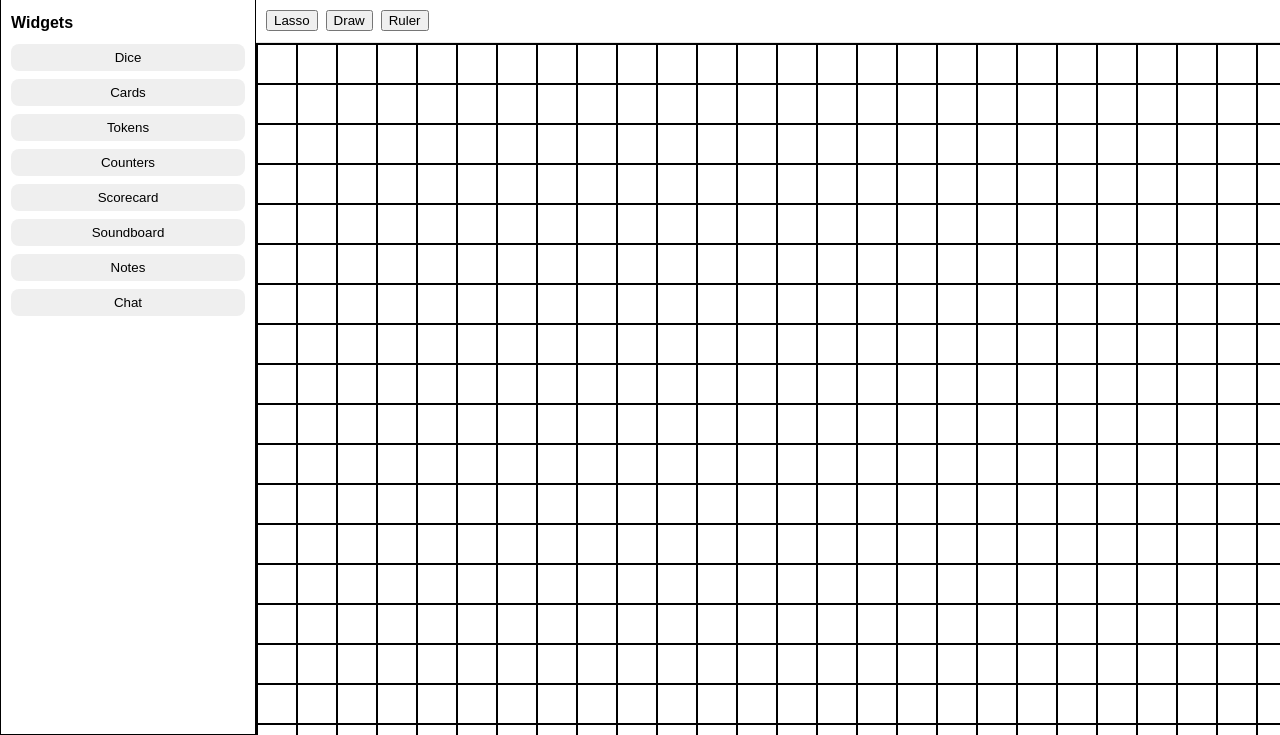
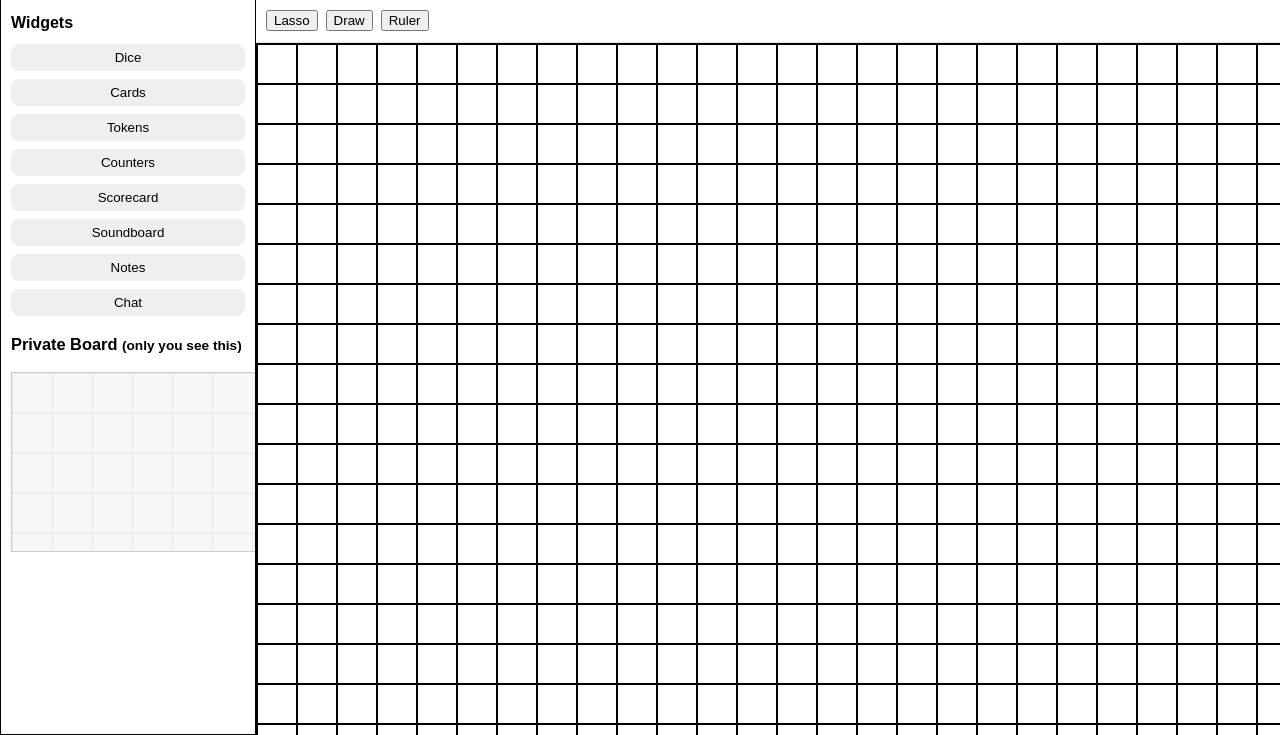
Before and after one commit to IanBlancas/Virtual-Table-Top, a Django app: page /board/ in a window 1280 px wide. Shown: the part 65-800 px from the top of the page. Run offline with Django 5.2, Linux system fonts and the light colour scheme; a user stored in the database is signed in.

Commit message:
Added basic private board
Only token and notes have private board usage

```diff
--- /dev/null
+++ b/board/static/board/widgets/privateBoard.js
@@ -0,0 +1,265 @@
+// Simple per-user private board (ephemeral in-memory)
+(function(){
+  const PrivateBoard = {
+    container: null,
+    boardEl: null,
+    contentEl: null, // inner content that is transformed for pan/zoom
+    scale: 1,
+    panX: 0,
+    panY: 0,
+    init(opts = {}){
+      this.container = document.querySelector(opts.container || '#private-panel');
+      this.boardEl = this.container && this.container.querySelector('#private-board');
+      if (!this.container || !this.boardEl) return;
+      // ensure an inner content layer we can transform for pan/zoom
+      let c = this.boardEl.querySelector('.private-content');
+      if (!c) {
+        c = document.createElement('div');
+        c.className = 'private-content';
+        c.style.position = 'relative';
+        c.style.width = '100%';
+        c.style.height = '100%';
+        c.style.transformOrigin = '0 0';
+        // transfer existing children (none on first init)
+        while (this.boardEl.firstChild) c.appendChild(this.boardEl.firstChild);
+        this.boardEl.appendChild(c);
+      }
+      this.contentEl = c;
+      this._attachControls();
+      this._attachPanZoom();
+      this._attachSelection();
+    },
+
+    _attachControls(){
+      const addNote = this.container.querySelector('#private-add-note');
+      const addToken = this.container.querySelector('#private-add-token');
+
+      // apply grid styling to private board
+      const GRID = window.CELL || 40;
+      this.boardEl.style.backgroundImage = `linear-gradient(#e9e9e9 1px, transparent 1px), linear-gradient(90deg, #e9e9e9 1px, transparent 1px)`;
+      this.boardEl.style.backgroundSize = `${GRID}px ${GRID}px, ${GRID}px ${GRID}px`;
+
+      addNote?.addEventListener('click', () => this._createNote());
+      addToken?.addEventListener('click', () => this._createToken());
+    },
+
+    _createNote(text = ''){
+      if (window.Widget && typeof Widget.create === 'function') {
+        try {
+          const el = Widget.create('notes', 10, 10, { text }, this.contentEl);
+          return el;
+        } catch (e) {
+          console.warn('Widget.create(notes) failed, falling back to builtin note', e);
+        }
+      }
+      const el = document.createElement('div');
+      el.className = 'private-widget private-note';
+      el.style.left = '10px';
+      el.style.top  = '10px';
+      el.style.width = '220px';
+      el.style.height = '140px';
+      el.innerHTML = `
+        <div class="phdr">📝 Private Note <button class="pclose">&times;</button></div>
+        <div class="pbody"><textarea class="ptext">${text}</textarea></div>
+      `;
+      this.contentEl.appendChild(el);
+      el.querySelector('.pclose').addEventListener('click', () => el.remove());
+      this._makeDraggable(el);
+      return el;
+    },
+
+    _createToken(label='Token'){
+      if (window.Widget && typeof Widget.create === 'function' && Widget.builders?.token) {
+        try {
+          const el = Widget.create('token', 10, 10, { label }, this.contentEl);
+          return el;
+        } catch (e) {
+          console.warn('Widget.create(token) failed, falling back to builtin token', e);
+        }
+      }
+      const el = document.createElement('div');
+      el.className = 'private-widget private-token';
+      el.style.left = '10px';
+      el.style.top  = '10px';
+      el.style.width = '48px';
+      el.style.height = '48px';
+      el.textContent = label;
+      this.contentEl.appendChild(el);
+      this._makeDraggable(el);
+      return el;
+    },
+
+    _makeDraggable(el){
+      let dragging = false;
+      let start = {x:0,y:0}, orig = {x:0,y:0};
+      const hdr = el.querySelector('.phdr') || el;
+      hdr.style.cursor = 'move';
+      const GRID = window.CELL || 40;
+      hdr.addEventListener('pointerdown', (e)=>{
+        // multi-drag support: if this element is selected, drag all selected
+        const isSelected = el.classList.contains('selected');
+        dragging = true;
+        start.x = e.clientX; start.y = e.clientY;
+        orig.x = parseFloat(el.style.left)||0; orig.y = parseFloat(el.style.top)||0;
+        // capture start positions for multi-drag
+        if (isSelected) {
+          const sel = Array.from(this.contentEl.querySelectorAll('.private-widget.selected'));
+          this._multiDragInfo = sel.map(n => ({ el: n, sx: parseFloat(n.style.left)||0, sy: parseFloat(n.style.top)||0 }));
+        } else {
+          this._multiDragInfo = [{ el, sx: orig.x, sy: orig.y }];
+          // make this the only selected
+          this.contentEl.querySelectorAll('.private-widget.selected').forEach(n => n.classList.remove('selected'));
+          el.classList.add('selected');
+        }
+        hdr.setPointerCapture(e.pointerId);
+      });
+      window.addEventListener('pointermove', (e)=>{
+        if (!dragging) return;
+        const dx = (e.clientX - start.x) / (this.scale || 1), dy = (e.clientY - start.y) / (this.scale || 1);
+        // move all selected according to multiDragInfo
+        for (const info of (this._multiDragInfo || [])){
+          info.el.style.left = (info.sx + dx) + 'px';
+          info.el.style.top  = (info.sy + dy) + 'px';
+        }
+      });
+      window.addEventListener('pointerup', (e)=>{
+        if (!dragging) return;
+        dragging = false;
+        // snap all moved items
+        for (const info of (this._multiDragInfo || [])){
+          const left = parseFloat(info.el.style.left) || 0;
+          const top  = parseFloat(info.el.style.top)  || 0;
+          info.el.style.left = Math.round(left / GRID) * GRID + 'px';
+          info.el.style.top  = Math.round(top  / GRID) * GRID + 'px';
+        }
+        this._multiDragInfo = null;
+      });
+    },
+
+    getState(){
+      const items = [];
+      const nodes = Array.from(this.contentEl.querySelectorAll('.private-widget'));
+      for (const n of nodes){
+        if (n.classList.contains('private-note')){
+          items.push({ kind: 'note', x: parseFloat(n.style.left)||0, y: parseFloat(n.style.top)||0, w: parseFloat(n.style.width)||0, h: parseFloat(n.style.height)||0, text: n.querySelector('.ptext')?.value || '' });
+        } else if (n.classList.contains('private-token')){
+          items.push({ kind: 'token', x: parseFloat(n.style.left)||0, y: parseFloat(n.style.top)||0, label: n.textContent || '' });
+        }
+      }
+      return { version: 1, items };
+    },
+
+    applyState(state){
+      this.contentEl.innerHTML = '';
+      (state?.items || []).forEach(it=>{
+        if (it.kind === 'note') this._createNote(it.text || '');
+        if (it.kind === 'token') this._createToken(it.label || 'Token');
+      });
+    },
+
+    // import/export removed — private board is strictly per-user and not shared
+
+    // ----- Pan / zoom for private board -----
+    _attachPanZoom(){
+      const el = this.boardEl;
+      el.addEventListener('wheel', (ev)=>{
+        // ctrl+wheel for zoom
+        if (!ev.ctrlKey) return;
+        ev.preventDefault();
+        const rect = el.getBoundingClientRect();
+        const cx = ev.clientX - rect.left;
+        const cy = ev.clientY - rect.top;
+        const oldScale = this.scale || 1;
+        const delta = -ev.deltaY * 0.0015;
+        const newScale = Math.min(3, Math.max(0.3, oldScale * (1 + delta)));
+        // adjust pan so the point under cursor stays fixed
+        this.panX = (this.panX - cx) * (newScale / oldScale) + cx;
+        this.panY = (this.panY - cy) * (newScale / oldScale) + cy;
+        this.scale = newScale;
+        this._applyTransform();
+      }, { passive: false });
+
+      // middle-button pan
+      let panning = false, start = {x:0,y:0}, base = {x:0,y:0};
+      el.addEventListener('pointerdown', (e)=>{
+        if (e.button !== 1) return;
+        panning = true; start.x = e.clientX; start.y = e.clientY; base.x = this.panX; base.y = this.panY;
+        el.setPointerCapture?.(e.pointerId);
+      });
+      window.addEventListener('pointermove', (e)=>{
+        if (!panning) return;
+        this.panX = base.x + (e.clientX - start.x);
+        this.panY = base.y + (e.clientY - start.y);
+        this._applyTransform();
+      });
+      window.addEventListener('pointerup', (e)=>{ panning = false; });
+    },
+
+    _applyTransform(){
+      if (!this.contentEl) return;
+      this.contentEl.style.transform = `translate(${this.panX}px, ${this.panY}px) scale(${this.scale})`;
+    },
+
+    // ----- Selection (lasso) inside private board -----
+    _attachSelection(){
+      const board = this.boardEl;
+      let selecting = false;
+      let selBox = null;
+      let start = {x:0,y:0};
+      board.addEventListener('pointerdown', (e)=>{
+        // only start selection when clicking on empty board area (not on a widget)
+        if (e.target !== board) return;
+        selecting = true;
+        const rect = board.getBoundingClientRect();
+        start.x = e.clientX - rect.left;
+        start.y = e.clientY - rect.top;
+        selBox = document.createElement('div');
+        selBox.className = 'private-selection-box';
+        selBox.style.position = 'absolute';
+        selBox.style.left = start.x + 'px';
+        selBox.style.top  = start.y + 'px';
+        selBox.style.width = '0px';
+        selBox.style.height = '0px';
+        selBox.style.border = '1px dashed #666';
+        selBox.style.background = 'rgba(100,150,255,0.08)';
+        board.appendChild(selBox);
+      });
+      window.addEventListener('pointermove', (e)=>{
+        if (!selecting || !selBox) return;
+        const rect = board.getBoundingClientRect();
+        const curX = e.clientX - rect.left;
+        const curY = e.clientY - rect.top;
+        const left = Math.min(start.x, curX), top = Math.min(start.y, curY);
+        selBox.style.left = left + 'px'; selBox.style.top = top + 'px';
+        selBox.style.width = Math.abs(curX - start.x) + 'px'; selBox.style.height = Math.abs(curY - start.y) + 'px';
+      });
+      window.addEventListener('pointerup', (e)=>{
+        if (!selecting) return;
+        selecting = false;
+        if (!selBox) return;
+        // compute selection rect in board coordinates
+        const sRect = selBox.getBoundingClientRect();
+        const bRect = board.getBoundingClientRect();
+        const sel = {
+          left: sRect.left - bRect.left,
+          top:  sRect.top  - bRect.top,
+          right: sRect.right - bRect.left,
+          bottom: sRect.bottom - bRect.top
+        };
+        // select widgets whose center falls within selection rect
+        const widgets = Array.from(this.contentEl.querySelectorAll('.private-widget'));
+        widgets.forEach(w => {
+          const wr = w.getBoundingClientRect();
+          // translate to board coords
+          const cx = (wr.left + wr.right)/2 - bRect.left;
+          const cy = (wr.top  + wr.bottom)/2 - bRect.top;
+          const inside = cx >= sel.left && cx <= sel.right && cy >= sel.top && cy <= sel.bottom;
+          w.classList.toggle('selected', inside);
+        });
+        selBox.remove(); selBox = null;
+      });
+    }
+  };
+
+  window.PrivateBoard = PrivateBoard;
+})();
--- a/board/templates/board/layout.html
+++ b/board/templates/board/layout.html
@@ -100,6 +100,16 @@
       <button id="addNotesWidget">Notes</button>
       <button id="chatBtn">Chat</button>
     </div>
+
+    <div id="private-panel" class="private-panel">
+      <h3>Private Board <small>(only you see this)</small></h3>
+      <div class="private-controls">
+        <!-- Controls removed: creation via main widget buttons (choose Private when spawning) -->
+      </div>
+      <div id="private-board" class="private-board" style="position:relative; width:260px; height:180px; border:1px solid #ccc; background:#f7f7f7; overflow:auto; padding:6px;">
+        <!-- Private widgets will be placed here; they are not included in shared board state -->
+      </div>
+    </div>
     </aside>
 
     <main class="mainBoard">
@@ -116,6 +126,13 @@
   </div>
 
 <script src="{% static 'board/widgets/drawing.js' %}"></script>
+<script src="{% static 'board/widgets/privateBoard.js' %}"></script>
+
+<script>
+  window.addEventListener('load', () => {
+    if (window.PrivateBoard) PrivateBoard.init({ container: '#private-panel' });
+  });
+</script>
 
   <script>
     // --- minimal pan & zoom controller ---
@@ -580,7 +597,7 @@ function toggleWidgetLock(el) {
   const Widget = {
 
     builders: {},
-    create(type, x=0, y=0, props={}) {
+    create(type, x=0, y=0, props={}, container=null) {
       if (!this.builders[type]) throw new Error(`Unknown widget: ${type}`);
       const el = this.builders[type](props);
       el.style.position = 'absolute';
@@ -628,7 +645,8 @@ function toggleWidgetLock(el) {
         closeBtn.addEventListener('click', handleCloseClick);
         closeBtn.addEventListener('touchend', handleCloseClick, { passive: false });
       }
-      board.appendChild(el);
+      const target = container || board;
+      target.appendChild(el);
       return el;
     }
   };
@@ -1058,47 +1076,67 @@ token.addEventListener('drop', async (e) => {
 
 
   // ===== Hook the sidebar buttons =====
-diceBtn.addEventListener('click', ()=> {
-  Widget.create('dice', 0, 0);
-  markBoardDirty();
-});
-tokenBtn.addEventListener('click', ()=> {
-  Widget.create('token', 0, 0);
-  markBoardDirty();
-});
+  diceBtn.addEventListener('click', (e)=> { spawnWidget('dice', e.target); });
+  tokenBtn.addEventListener('click', (e)=> { spawnWidget('token', e.target); });
 const scoreBtn = document.getElementById('scoreBtn');
-scoreBtn.addEventListener('click', ()=> {
-  Widget.create('scorecard', 0, 0);
-  markBoardDirty();
-});
+  scoreBtn.addEventListener('click', (e)=> { spawnWidget('scorecard', e.target); });
   // new dropdown menu items
   const cardsDeckBtn = document.getElementById('cardsDeckBtn');
   const cardsCustomBtn = document.getElementById('cardsCustomBtn');
-  cardsDeckBtn.addEventListener('click', (e) => {
-  e.preventDefault();
-  Widget.create('cards', 0, 0);
-  markBoardDirty();
-});
-cardsCustomBtn.addEventListener('click', (e) => {
-  e.preventDefault();
-  Widget.create('customCards', 0, 0);
-  markBoardDirty();
-});
+  cardsDeckBtn.addEventListener('click', (e) => { e.preventDefault(); spawnWidget('cards', e.target); });
+  cardsCustomBtn.addEventListener('click', (e) => { e.preventDefault(); spawnWidget('customCards', e.target); });
   const soundBtn = document.getElementById('soundBtn');
-  soundBtn.addEventListener('click', ()=> {
-  Widget.create('soundboard', 0, 0);
-  markBoardDirty();
-});
-  const addNotesBtn = document.getElementById('addNotesWidget');
-  addNotesBtn.addEventListener('click', ()=> {
-  Widget.create('notes', 0, 0);
-  markBoardDirty();
-});
-  const chatBtn = document.getElementById('chatBtn');
-  chatBtn.addEventListener('click', () => {
-  Widget.create('chat', 0, 0);
-  markBoardDirty();
-});
+  soundBtn.addEventListener('click', (e)=> { spawnWidget('soundboard', e.target); });
+    const addNotesBtn = document.getElementById('addNotesWidget');
+    addNotesBtn.addEventListener('click', (e)=> { spawnWidget('notes', e.target); });
+    const chatBtn = document.getElementById('chatBtn');
+    chatBtn.addEventListener('click', (e) => { spawnWidget('chat', e.target); });
+
+  // --- spawn helper + chooser UI ---
+  function showSpawnChoice(anchorEl){
+    return new Promise((resolve) => {
+      // remove existing
+      const existing = document.getElementById('spawn-choice');
+      if (existing) existing.remove();
+
+      const box = document.createElement('div');
+      box.id = 'spawn-choice';
+      box.style.position = 'absolute';
+      box.style.padding = '6px';
+      box.style.background = '#fff';
+      box.style.border = '1px solid #ccc';
+      box.style.boxShadow = '0 2px 6px rgba(0,0,0,0.15)';
+      box.style.zIndex = 9999;
+
+      const pub = document.createElement('button'); pub.textContent = 'Public';
+      const priv = document.createElement('button'); priv.textContent = 'Private';
+      pub.style.marginRight = '6px';
+      box.appendChild(pub); box.appendChild(priv);
+
+      document.body.appendChild(box);
+      const rect = anchorEl.getBoundingClientRect();
+      box.style.left = (rect.right + 6) + 'px';
+      box.style.top  = rect.top + 'px';
+
+      const cleanup = (choice) => { box.remove(); resolve(choice); };
+      pub.addEventListener('click', () => cleanup('public'));
+      priv.addEventListener('click', () => cleanup('private'));
+      // cancel on outside click
+      const onDoc = (ev) => { if (!box.contains(ev.target)) { document.removeEventListener('click', onDoc); cleanup('public'); } };
+      setTimeout(() => document.addEventListener('click', onDoc), 0);
+    });
+  }
+
+  async function spawnWidget(type, anchorEl){
+    const choice = await showSpawnChoice(anchorEl || document.body);
+    const container = (choice === 'private' && window.PrivateBoard && PrivateBoard.contentEl) ? PrivateBoard.contentEl : null;
+    try {
+      Widget.create(type, 0, 0, {}, container);
+      if (!container) markBoardDirty();
+    } catch (e) {
+      console.error('Failed to create widget', e);
+    }
+  }
 
   // ===== Standard Deck Widget (deck draw / shuffle / reset) =====
 // ===== Standard Deck Widget (deck draw / shuffle / reset) =====
```
Also changed, not shown: db.sqlite3.
